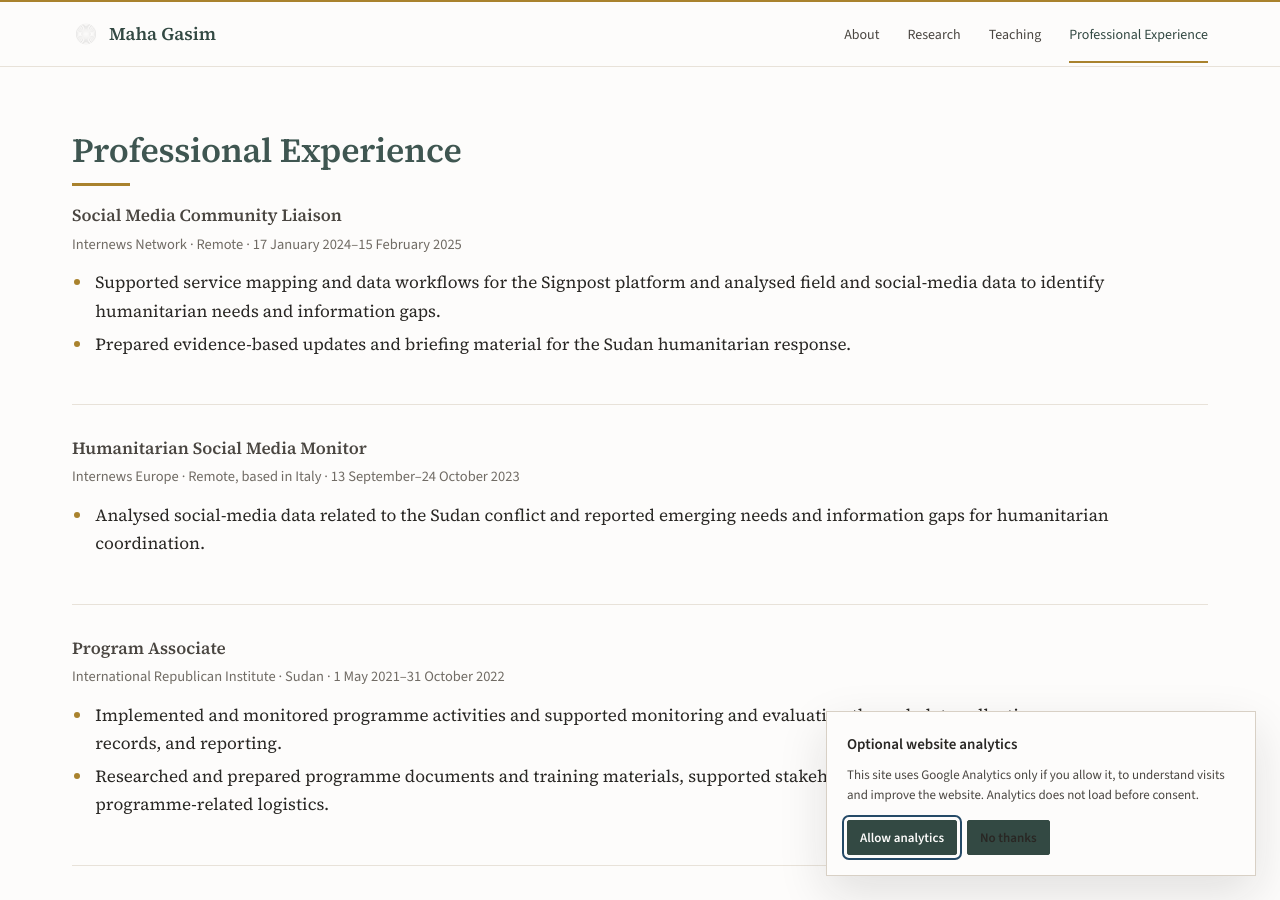
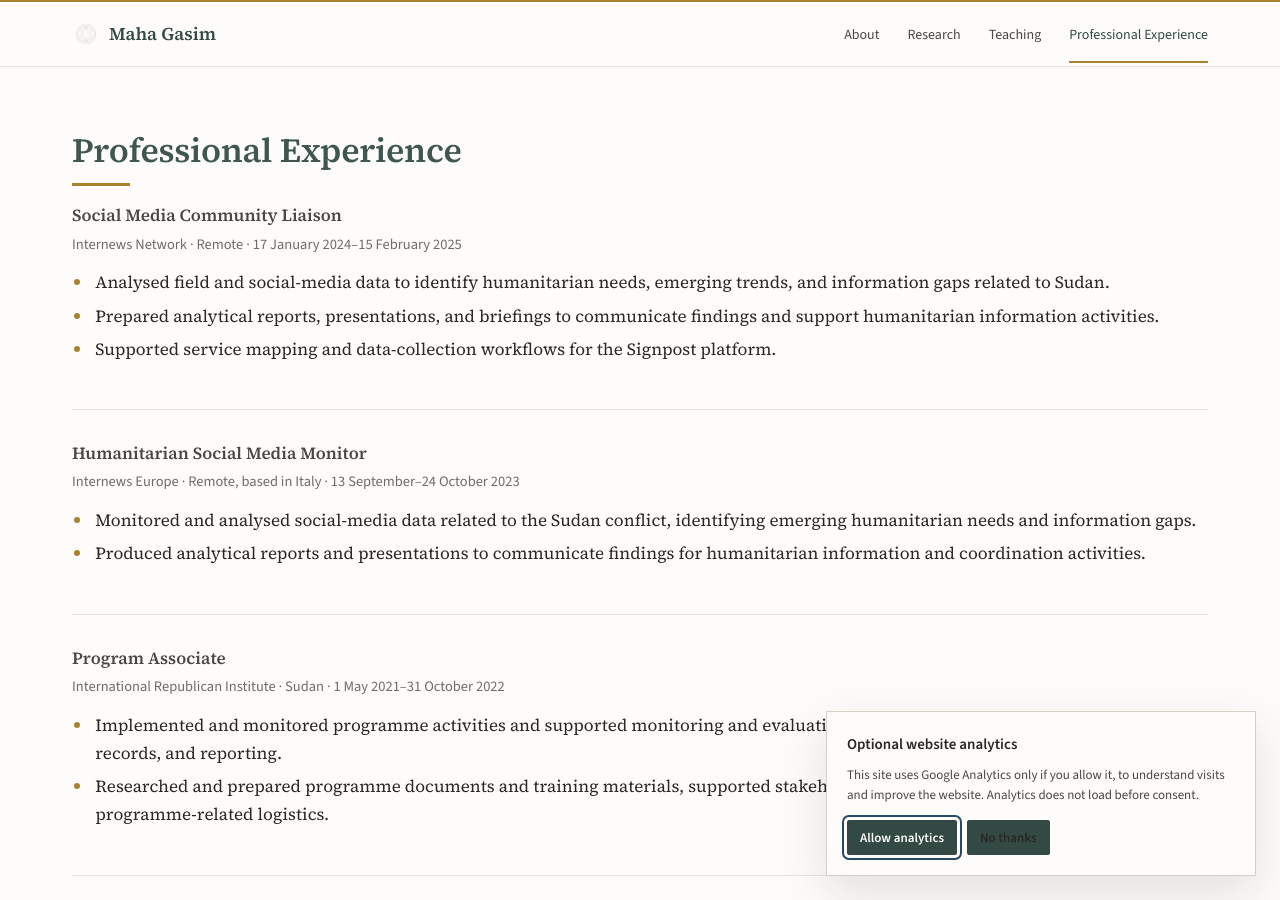
Before and after one commit to mahagasim/mahagasim.github.io, a Jekyll site: the page built from experience.md, in a window 1280 px wide and 900 px high. Built offline with Jekyll 4.4.1, drawn with Linux system fonts in a browser that asks for light colours.

Commit message:
Expand Internews experience to reflect analysis reports and presentations in both roles

```diff
--- a/experience.md
+++ b/experience.md
@@ -10,8 +10,9 @@ description: Selected professional experience in humanitarian data analysis, mon
   <h3>Social Media Community Liaison</h3>
   <p class="entry-meta">Internews Network · Remote · 17 January 2024–15 February 2025</p>
   <ul>
-    <li>Supported service mapping and data workflows for the Signpost platform and analysed field and social-media data to identify humanitarian needs and information gaps.</li>
-    <li>Prepared evidence-based updates and briefing material for the Sudan humanitarian response.</li>
+    <li>Analysed field and social-media data to identify humanitarian needs, emerging trends, and information gaps related to Sudan.</li>
+    <li>Prepared analytical reports, presentations, and briefings to communicate findings and support humanitarian information activities.</li>
+    <li>Supported service mapping and data-collection workflows for the Signpost platform.</li>
   </ul>
 </div>
 
@@ -19,7 +20,8 @@ description: Selected professional experience in humanitarian data analysis, mon
   <h3>Humanitarian Social Media Monitor</h3>
   <p class="entry-meta">Internews Europe · Remote, based in Italy · 13 September–24 October 2023</p>
   <ul>
-    <li>Analysed social-media data related to the Sudan conflict and reported emerging needs and information gaps for humanitarian coordination.</li>
+    <li>Monitored and analysed social-media data related to the Sudan conflict, identifying emerging humanitarian needs and information gaps.</li>
+    <li>Produced analytical reports and presentations to communicate findings for humanitarian information and coordination activities.</li>
   </ul>
 </div>
 
```
